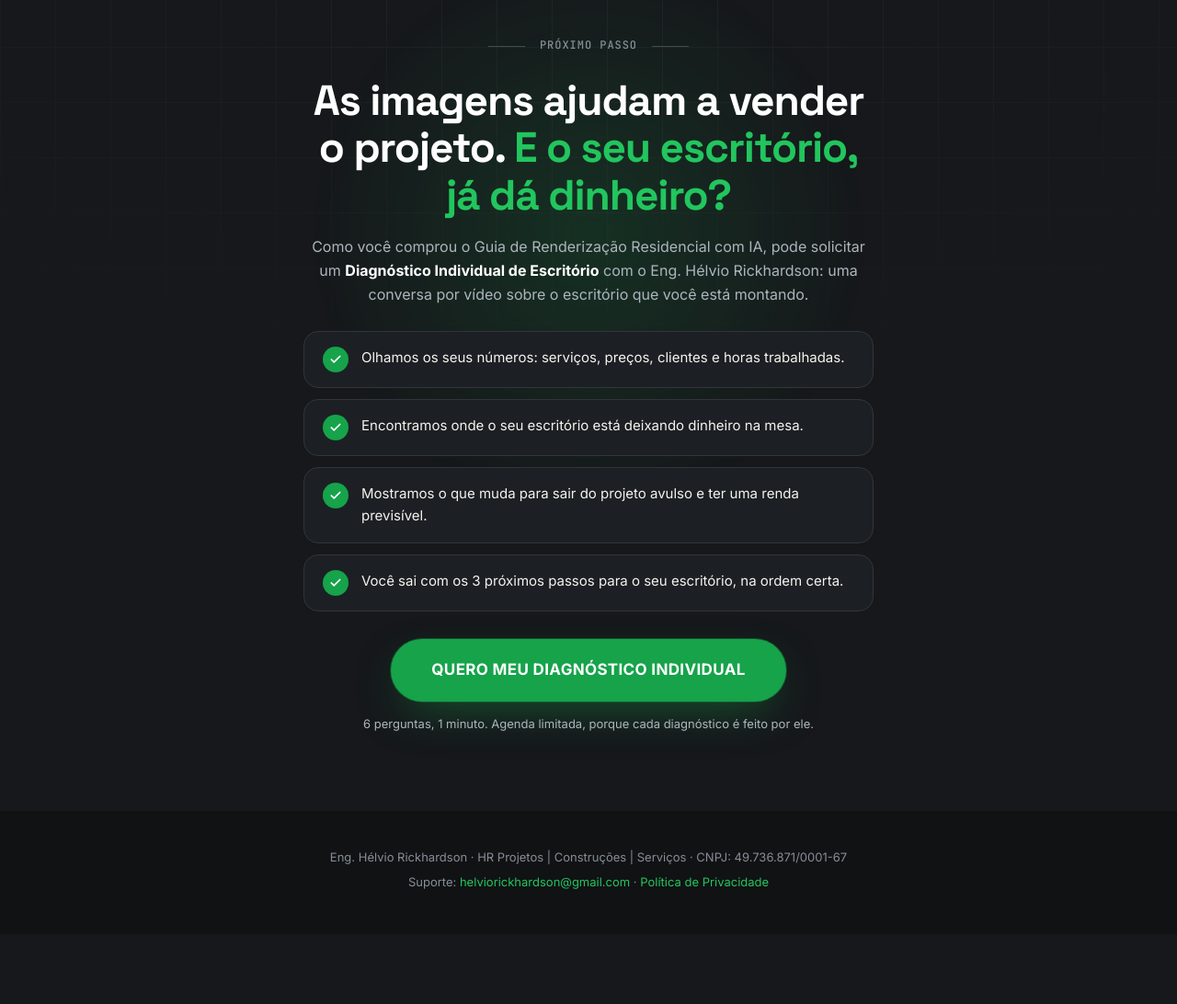
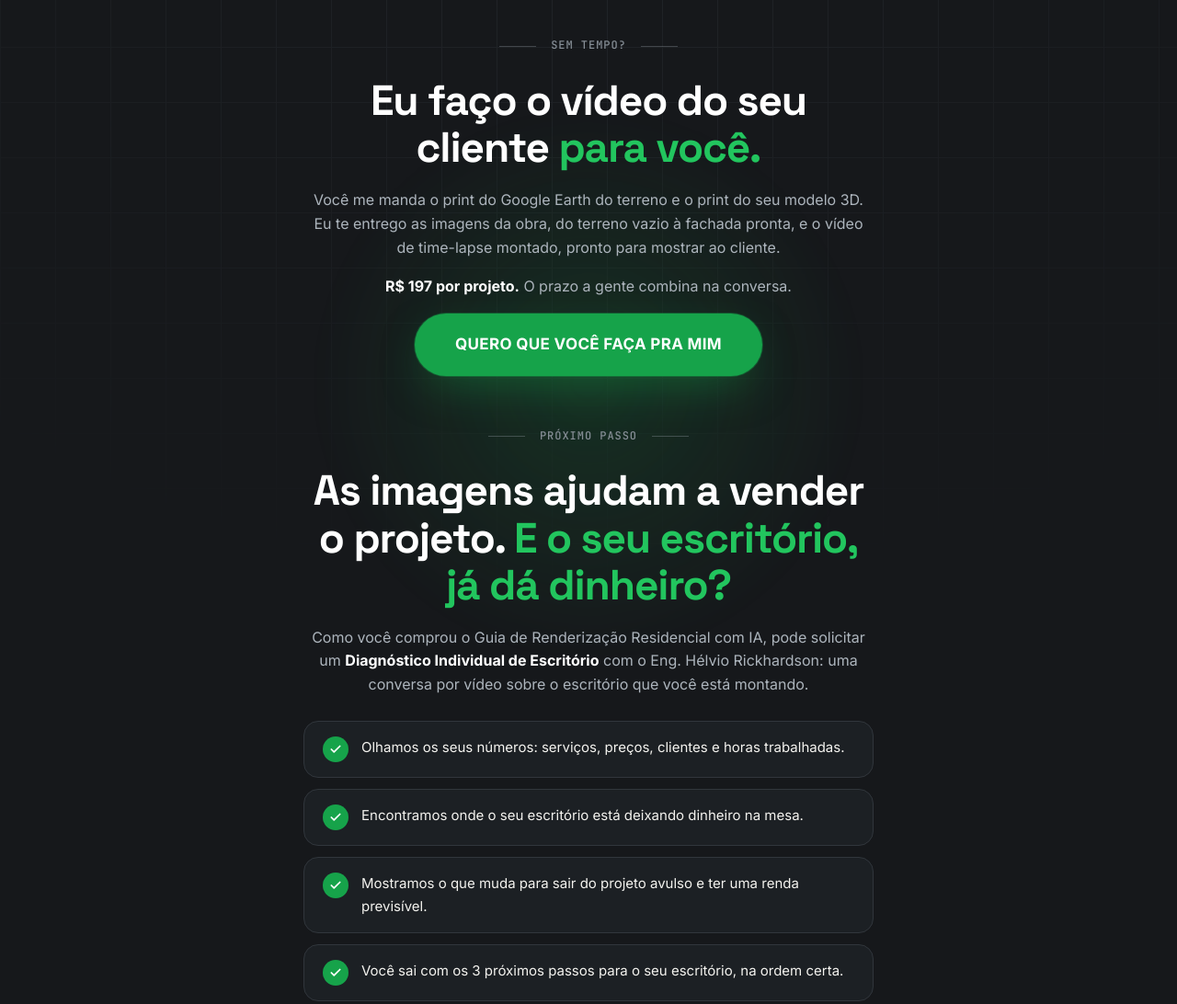
Before and after one commit to HRprojetos/funil-do-terreno-a-casa-pronta, a plain HTML site: page 04-site/obrigado.html in a window 1280 px wide. Shown: the part 180-1272 px from the top of the page at 92% size. Before the commit the page ends 1196 px from the top, so only its background shows below. Drawn offline with Linux system fonts and the light colour scheme.

Commit message:
Obrigado: oferta 'faço para você' R$197 em texto
Co-Authored-By: Claude Opus 5.5 <noreply@anthropic.com>
Claude-Session: https://claude.ai/code/session_01DdLhVrzTSzF8fYAo38uVGb

```diff
--- a/04-site/obrigado.html
+++ b/04-site/obrigado.html
@@ -54,6 +54,14 @@ fbq('track','PageView');
       </div>
 
       <div style="margin-top:48px;text-align:center">
+        <p class="sobrancelha">Sem tempo?</p>
+        <h2>Eu faço o vídeo do seu cliente <span class="hl">para você.</span></h2>
+        <p>Você me manda o print do Google Earth do terreno e o print do seu modelo 3D. Eu te entrego as imagens da obra, do terreno vazio à fachada pronta, e o vídeo de time-lapse montado, pronto para mostrar ao cliente.</p>
+        <p><strong>R$ 197 por projeto.</strong> O prazo a gente combina na conversa.</p>
+        <a href="https://wa.me/5583996544837?text=Quero%20que%20voc%C3%AA%20fa%C3%A7a%20o%20v%C3%ADdeo%20do%20meu%20cliente" target="_blank" rel="noopener" class="botao">QUERO QUE VOCÊ FAÇA PRA MIM</a>
+      </div>
+
+      <div style="margin-top:56px;text-align:center">
         <p class="sobrancelha">Próximo passo</p>
         <h2>As imagens ajudam a vender o projeto. <span class="hl">E o seu escritório, já dá dinheiro?</span></h2>
         <p>Como você comprou o Guia de Renderização Residencial com IA, pode solicitar um <strong>Diagnóstico Individual de Escritório</strong> com o Eng. Hélvio Rickhardson: uma conversa por vídeo sobre o escritório que você está montando.</p>
```
